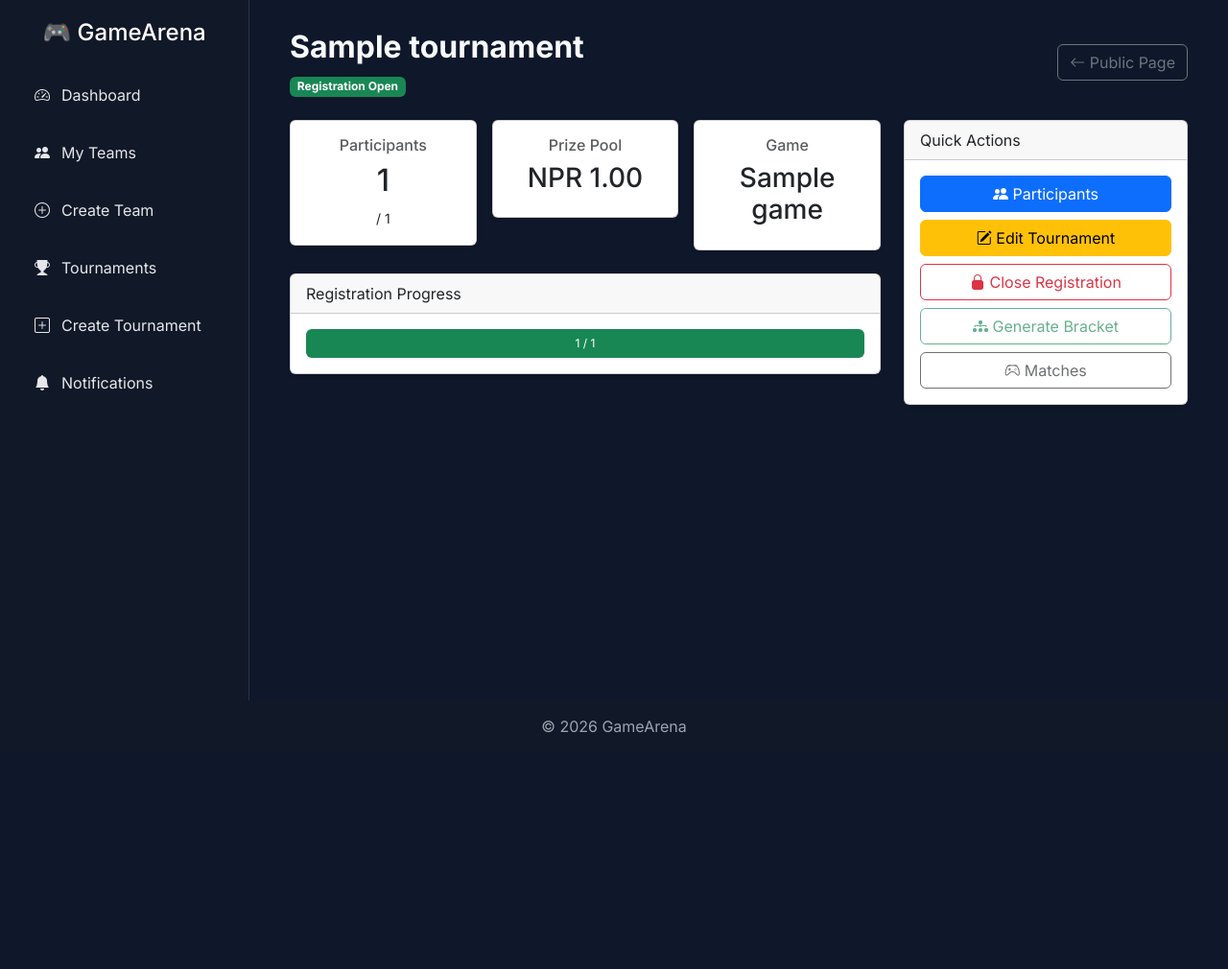
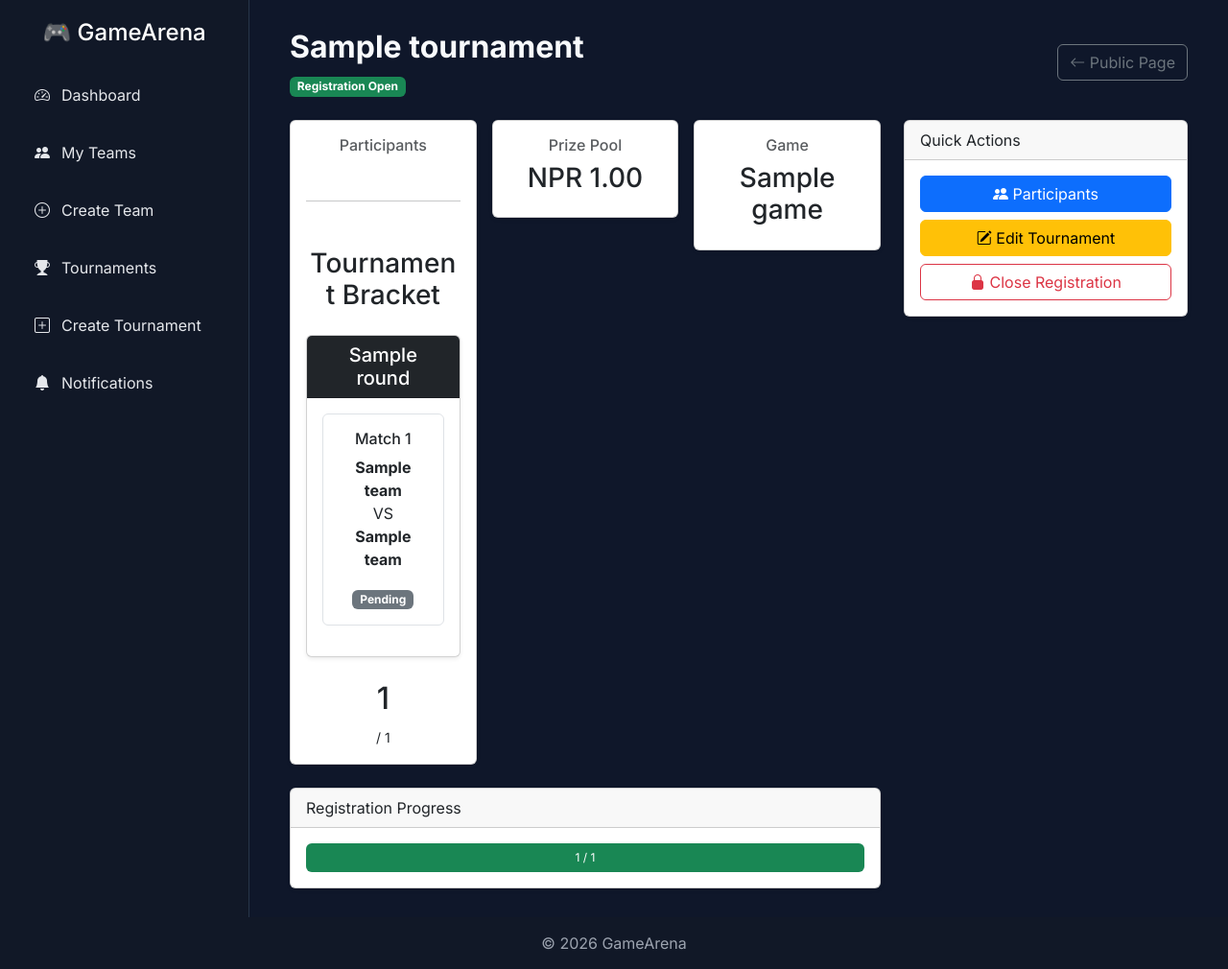
Before and after one commit to Angatchy7/gamearena, a Django app: a page that uses templates/tournaments/dashboard.html in a window 1280 px wide. Shown: the part 70-1080 px from the top of the page at 96% size. Before the commit the page ends 834 px from the top, so only its background shows below. Run offline with Django 5.2, Linux system fonts and the light colour scheme; a user stored in the database is signed in; tables that the repository leaves empty hold one stand-in row (values such as "Sample post").

Commit message:
Implement complete single elimination bracket generation

```diff
--- a/apps/tournaments/models.py
+++ b/apps/tournaments/models.py
@@ -294,3 +294,97 @@ class TournamentRegistration(models.Model):
 
     def __str__(self):
         return f"{self.team.name} - {self.tournament.name}"
+
+class Round(models.Model):
+    """
+    Represents one round of a tournament.
+    """
+
+    tournament = models.ForeignKey(
+        Tournament,
+        on_delete=models.CASCADE,
+        related_name="rounds",
+    )
+
+    name = models.CharField(
+        max_length=50,
+    )
+
+    order = models.PositiveIntegerField()
+
+    class Meta:
+        ordering = ["order"]
+        unique_together = (
+            "tournament",
+            "order",
+        )
+
+    def __str__(self):
+        return f"{self.tournament.name} - {self.name}"
+
+class Match(models.Model):
+    """
+    Represents a single match.
+    """
+
+    class Status(models.TextChoices):
+        PENDING = "PENDING", "Pending"
+        LIVE = "LIVE", "Live"
+        COMPLETED = "COMPLETED", "Completed"
+
+    round = models.ForeignKey(
+        Round,
+        on_delete=models.CASCADE,
+        related_name="matches",
+    )
+
+    match_number = models.PositiveIntegerField()
+
+    team_one = models.ForeignKey(
+        "teams.Team",
+        on_delete=models.SET_NULL,
+        null=True,
+        blank=True,
+        related_name="team_one_matches",
+    )
+
+    team_two = models.ForeignKey(
+        "teams.Team",
+        on_delete=models.SET_NULL,
+        null=True,
+        blank=True,
+        related_name="team_two_matches",
+    )
+
+    winner = models.ForeignKey(
+        "teams.Team",
+        on_delete=models.SET_NULL,
+        null=True,
+        blank=True,
+        related_name="won_matches",
+    )
+
+    team_one_score = models.PositiveSmallIntegerField(
+        default=0,
+    )
+
+    team_two_score = models.PositiveSmallIntegerField(
+        default=0,
+    )
+
+    status = models.CharField(
+        max_length=20,
+        choices=Status.choices,
+        default=Status.PENDING,
+    )
+
+    class Meta:
+        ordering = [
+            "round",
+            "match_number",
+        ]
+
+    def __str__(self):
+        return (
+            f"{self.round.name} - Match {self.match_number}"
+        )
--- a/apps/tournaments/urls.py
+++ b/apps/tournaments/urls.py
@@ -12,6 +12,8 @@ from .views import (
     TournamentPublishView,
     TournamentDashboardView,
     CloseRegistrationView,
+    GenerateBracketView,
+    TournamentBracketView,
 )
 
 app_name = "tournaments"
@@ -55,6 +57,12 @@ urlpatterns = [
     ),
 
     path(
+        "<slug:slug>/generate-bracket/",
+        GenerateBracketView.as_view(),
+        name="generate_bracket",
+    ),
+
+    path(
         "<slug:slug>/participants/",
         TournamentParticipantsView.as_view(),
         name="participants",
@@ -66,12 +74,20 @@ urlpatterns = [
         name="publish",
     ),
 
+    path(
+        "<slug:slug>/bracket/",
+        TournamentBracketView.as_view(),
+        name="bracket",
+    ),
+
 
     path(
         "<slug:slug>/",
         TournamentDetailView.as_view(),
         name="detail",
     ),
+
+
 
     path(
         "<slug:slug>/edit/",
--- a/apps/tournaments/views.py
+++ b/apps/tournaments/views.py
@@ -7,6 +7,8 @@ from .models import TournamentRegistration
 from .services import register_team, publish_tournament
 from .models import TournamentRegistration
 from django.contrib import messages
+# pyrefly: ignore [missing-import]
+from apps.tournaments.models import Round
 
 from .forms import (
     TournamentCreateForm,
@@ -20,6 +22,7 @@ from .services import (
     publish_tournament,
     register_team,
     close_registration,
+    generate_single_elimination_bracket,
 )
 
 
@@ -125,6 +128,42 @@ class TournamentCreateView(LoginRequiredMixin, View):
             },
         )
 
+class TournamentBracketView(LoginRequiredMixin, View):
+    """
+    Displays the tournament bracket.
+    """
+
+    template_name = "tournaments/bracket.html"
+
+    def get(self, request, slug):
+
+        tournament = get_object_or_404(
+            Tournament,
+            slug=slug,
+            organizer=request.user,
+        )
+
+        rounds = (
+            Round.objects.filter(
+                tournament=tournament,
+            )
+            .prefetch_related(
+                "matches__team_one",
+                "matches__team_two",
+                "matches__winner",
+            )
+            .order_by("order")
+        )
+
+        return render(
+            request,
+            self.template_name,
+            {
+                "tournament": tournament,
+                "rounds": rounds,
+            },
+        )
+
 
 class TournamentDetailView(LoginRequiredMixin, View):
     """
@@ -188,7 +227,7 @@ class TournamentParticipantsView(LoginRequiredMixin, View):
 
 class TournamentDashboardView(LoginRequiredMixin, View):
     """
-    Organizer dashboard for managing a tournament.
+    Organizer dashboard.
     """
 
     template_name = "tournaments/dashboard.html"
@@ -207,19 +246,42 @@ class TournamentDashboardView(LoginRequiredMixin, View):
             ).select_related("team")
         )
 
+        rounds = (
+            Round.objects.filter(
+                tournament=tournament,
+            )
+            .prefetch_related(
+                "matches__team_one",
+                "matches__team_two",
+                "matches__winner",
+            )
+            .order_by("order")
+        )
+
         participant_count = registrations.count()
 
         registration_percentage = (
-            int(participant_count * 100 / tournament.max_participants)
+            int(
+                participant_count
+                * 100
+                / tournament.max_participants
+            )
             if tournament.max_participants > 0
             else 0
         )
 
         context = {
+
             "tournament": tournament,
+
             "registrations": registrations,
+
             "participant_count": participant_count,
+
             "registration_percentage": registration_percentage,
+
+            "rounds": rounds,
+
         }
 
         return render(
@@ -249,6 +311,42 @@ class CloseRegistrationView(LoginRequiredMixin, View):
             request,
             "Tournament registration has been closed successfully.",
         )
+
+        return redirect(
+            "tournaments:dashboard",
+            slug=tournament.slug,
+        )
+
+class GenerateBracketView(LoginRequiredMixin, View):
+    """
+    Generates the tournament bracket.
+    """
+
+    def post(self, request, slug):
+
+        tournament = get_object_or_404(
+            Tournament,
+            slug=slug,
+            organizer=request.user,
+        )
+
+        result = generate_single_elimination_bracket(
+            tournament=tournament,
+        )
+
+        if result["success"]:
+
+            messages.success(
+                request,
+                "Bracket generated successfully.",
+            )
+
+        else:
+
+            messages.error(
+                request,
+                result["message"],
+            )
 
         return redirect(
             "tournaments:dashboard",
--- a/config/settings.py
+++ b/config/settings.py
@@ -111,7 +111,7 @@ AUTH_PASSWORD_VALIDATORS = [
 
 LANGUAGE_CODE = 'en-us'
 
-TIME_ZONE = 'UTC'
+TIME_ZONE = 'Asia/Kathmandu'
 
 USE_I18N = True
 
--- a/templates/tournaments/dashboard.html
+++ b/templates/tournaments/dashboard.html
@@ -47,6 +47,98 @@ Tournament Dashboard
                             <h6 class="text-muted">
                                 Participants
                             </h6>
+
+                            <hr class="my-5">
+
+                            <h3 class="mb-4">
+
+                                Tournament Bracket
+
+                            </h3>
+
+                            {% if rounds %}
+
+                            {% for round in rounds %}
+
+                            <div class="card shadow-sm mb-4">
+
+                                <div class="card-header bg-dark text-white">
+
+                                    <h5 class="mb-0">
+
+                                        {{ round.name }}
+
+                                    </h5>
+
+                                </div>
+
+                                <div class="card-body">
+
+                                    {% for match in round.matches.all %}
+
+                                    <div class="border rounded p-3 mb-3">
+
+                                        <h6>
+
+                                            Match {{ match.match_number }}
+
+                                        </h6>
+
+                                        <p>
+
+                                            <strong>
+
+                                                {{ match.team_one|default:"BYE" }}
+
+                                            </strong>
+
+                                            <br>
+
+                                            VS
+
+                                            <br>
+
+                                            <strong>
+
+                                                {{ match.team_two|default:"BYE" }}
+
+                                            </strong>
+
+                                        </p>
+
+                                        <span class="badge bg-secondary">
+
+                                            {{ match.get_status_display }}
+
+                                        </span>
+
+                                    </div>
+
+                                    {% empty %}
+
+                                    <p>
+
+                                        No matches.
+
+                                    </p>
+
+                                    {% endfor %}
+
+                                </div>
+
+                            </div>
+
+                            {% endfor %}
+
+                            {% else %}
+
+                            <div class="alert alert-info">
+
+                                Bracket has not been generated yet.
+
+                            </div>
+
+                            {% endif %}
 
                             <h2>
                                 {{ participant_count }}
@@ -185,21 +277,41 @@ Tournament Dashboard
 
                     {% endif %}
 
-                    <button class="btn btn-outline-success" disabled>
+                    {% if tournament.status == tournament.Status.REGISTRATION_CLOSED %}
+
+                    <form method="post" action="{% url 'tournaments:generate_bracket' tournament.slug %}">
+
+                        {% csrf_token %}
+
+                        <button type="submit" class="btn btn-outline-success w-100">
+
+                            <i class="bi bi-diagram-3-fill"></i>
+
+                            Generate Bracket
+
+                        </button>
+
+                    </form>
+
+                    {% endif %}
+
+                    {% if tournament.status == tournament.Status.BRACKET_GENERATED %}
+                    <a href="{% url 'tournaments:bracket' tournament.slug %}" class="btn btn-outline-primary w-100">
 
                         <i class="bi bi-diagram-3-fill"></i>
 
-                        Generate Bracket
+                        Bracket
 
-                    </button>
+                    </a>
 
-                    <button class="btn btn-outline-dark" disabled>
+                    <a href="#" class="btn btn-outline-secondary w-100 disabled">
 
                         <i class="bi bi-controller"></i>
 
                         Matches
 
-                    </button>
+                    </a>
+                    {% endif %}
 
                 </div>
 
```
Also changed, not shown: apps/tournaments/forms.py (+85 -4 lines), apps/tournaments/services.py (+82 -1 lines), templates/tournaments/bracket.html (added, +123 -0 lines), apps/tournaments/migrations/0003_round_match.py (added).
